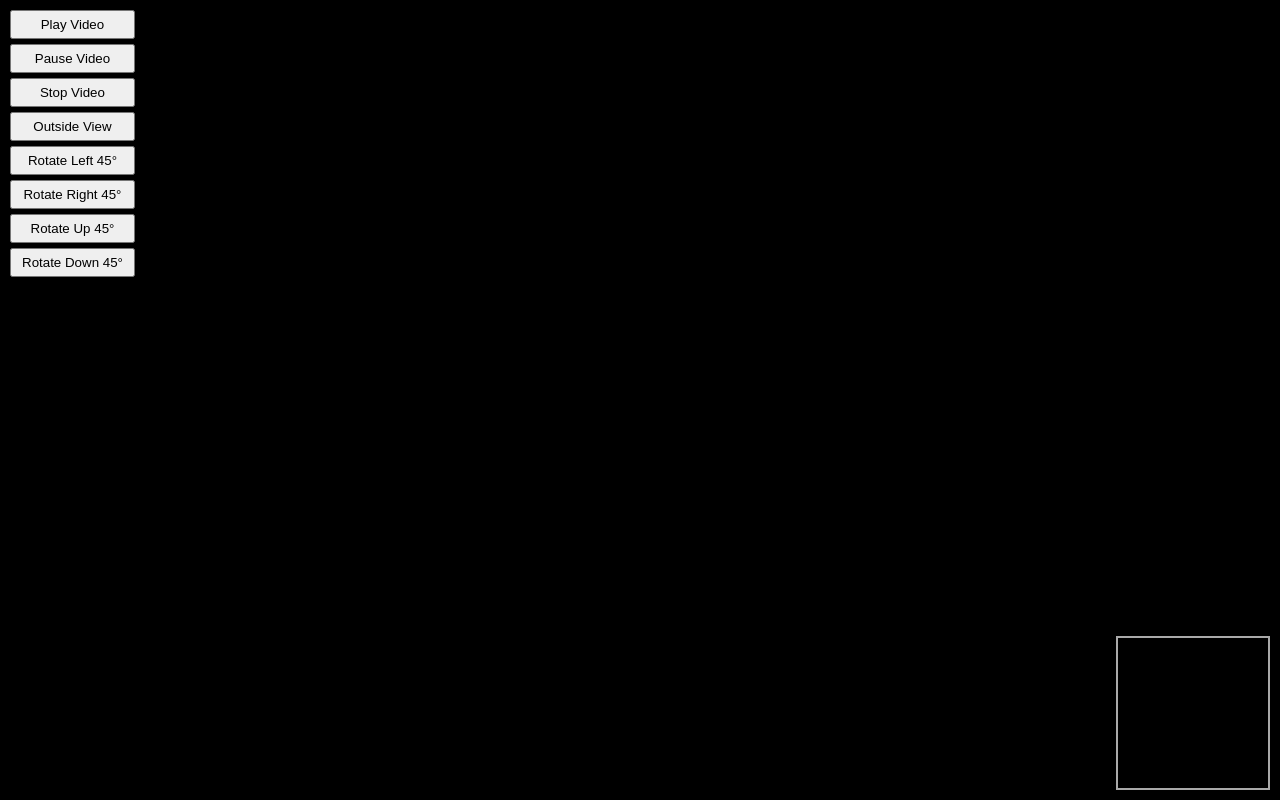
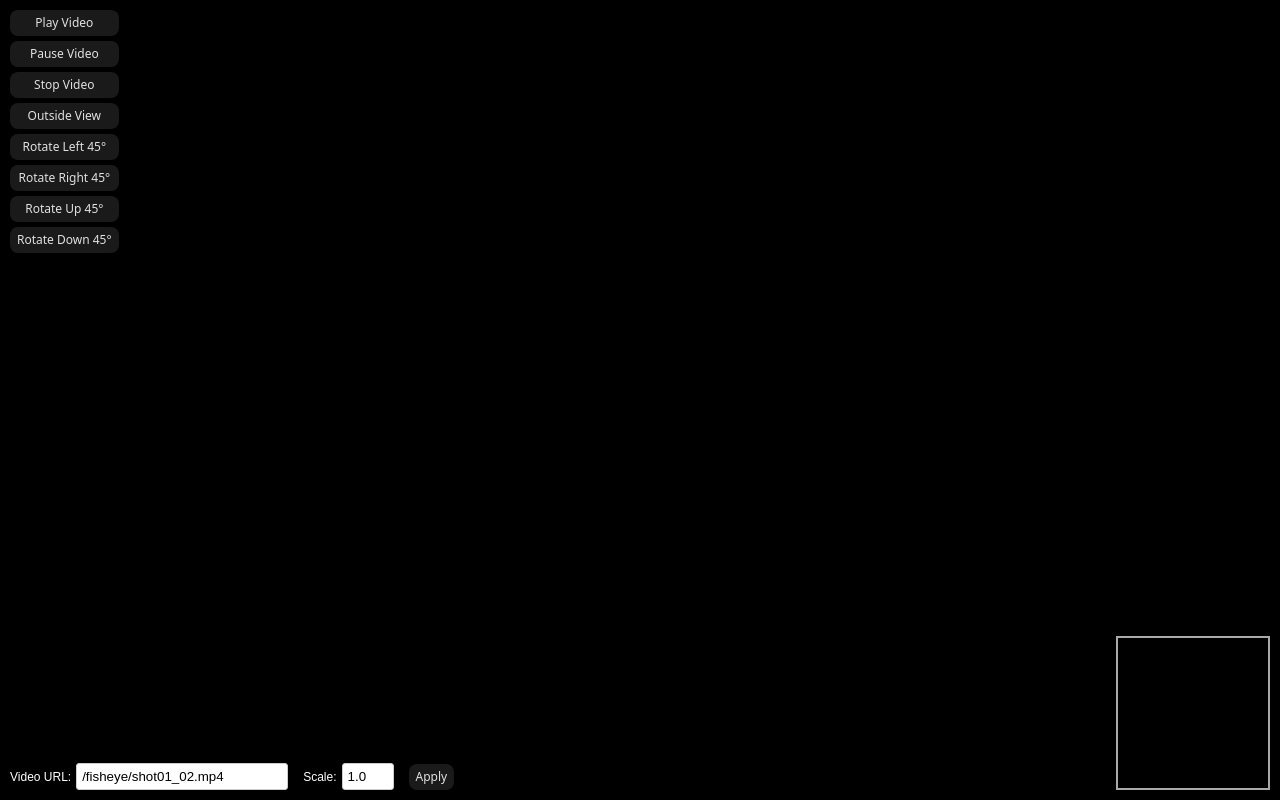
Before and after one commit to jquintanilla4/DomeSim_threejs, a website built with Vite: page index.html in a window 1280 px wide. Built offline with nearby package versions, Linux system fonts and the light colour scheme; animation ran at ten frames a second.

Commit message:
feat: add dynamic video URL and UV scale controls with real-time updates

```diff
--- a/index.html
+++ b/index.html
@@ -1,18 +1,27 @@
 <!DOCTYPE html>
 <html lang="en">
+
 <head>
   <meta charset="UTF-8" />
   <meta name="viewport" content="width=device-width, initial-scale=1.0" />
   <title>Fisheye Dome Simulation</title>
-  <style>
-    body { margin: 0; }
-    canvas { display: block; }
-    #controls { position: absolute; top: 10px; left: 10px; display: flex; flex-direction: column; gap: 5px; }
-    #controls button { padding: 5px 10px; }
-  </style>
+  <link rel="stylesheet" href="src/style.css">
 </head>
+
 <body>
   <div id="controls"></div>
+  <div id="dynamicControls">
+    <div>
+      <label for="videoUrlInput">Video URL:</label>
+      <input type="text" id="videoUrlInput" value="/fisheye/shot01_02.mp4">
+    </div>
+    <div>
+      <label for="scaleInput">Scale:</label>
+      <input type="number" id="scaleInput" value="1.0" step="0.1">
+    </div>
+    <button id="updateSettingsButton">Apply</button>
+  </div>
   <script type="module" src="/src/main.js"></script>
 </body>
+
 </html>
--- a/src/main.js
+++ b/src/main.js
@@ -1,5 +1,12 @@
 import * as THREE from 'three';
 import { OrbitControls } from 'three/examples/jsm/controls/OrbitControls';
+
+// Get references to the dynamic control elements
+const videoUrlInput = document.getElementById('videoUrlInput');
+const scaleInput = document.getElementById('scaleInput');
+const updateSettingsButton = document.getElementById('updateSettingsButton');
+let currentScale = 1.0; // Default scale, will be updated from input
+let initialUvsSet = false; // Flag to ensure UVs are set at least once
 
 // Create the scene
 const scene = new THREE.Scene();
@@ -34,10 +41,8 @@ miniScene.add(miniCamera);
 
 // Create a video element
 const video = document.createElement('video');
-video.src = '/fisheye/shot01_02.mp4'; // Replace with desired video's file path
 video.loop = true;
-video.muted = true;
-video.play().catch(err => console.warn('Video autoplay prevented', err));
+video.muted = true; // Important for autoplay policies
 
 // Create a video texture
 const texture = new THREE.VideoTexture(video);
@@ -48,22 +53,92 @@ texture.format = THREE.RGBFormat;
 // Create a sphere geometry for the dome
 const geometry = new THREE.SphereGeometry(100, 64, 64, 0, Math.PI * 2, 0, Math.PI / 2);
 
-// Adjust UVs for fisheye mapping with a scale factor
-const scale = 1.0; // Adjust this value, e.g., 1.5, 2.0, etc., to stretch the 2D texture on 3D geometry
+// Function to update UV scaling
+function updateUVScaling(newScaleValue) {
+  currentScale = newScaleValue;
   const positions = geometry.attributes.position.array;
   const uvs = geometry.attributes.uv.array;
   const radius = 100;
+
   for (let i = 0; i < positions.length; i += 3) {
     const x = positions[i];
     const y = positions[i + 1];
     const z = positions[i + 2];
     const phi = Math.acos(y / radius);
     const theta = Math.atan2(z, x);
-  const r = (phi / (Math.PI / 2)) * scale * 0.5; // means, r = (phi / (Math.PI / 2)) * 0.25, at phi=π/2, r=0.25
+    const r = (phi / (Math.PI / 2)) * currentScale * 0.5;
     const u = 0.5 + r * Math.cos(theta);
     const v = 0.5 + r * Math.sin(theta);
     uvs[(i / 3) * 2] = u;
     uvs[(i / 3) * 2 + 1] = v;
+  }
+  geometry.attributes.uv.needsUpdate = true;
+  initialUvsSet = true;
+  console.log('UVs updated with scale:', currentScale);
+}
+
+// Function to update video source and scale from input fields
+function updateVideoAndScale() {
+  let scaleToApply = currentScale;
+
+  if (scaleInput) {
+    if (scaleInput.value.trim() !== "") {
+      const parsedScale = parseFloat(scaleInput.value);
+      if (!isNaN(parsedScale) && parsedScale > 0) {
+        scaleToApply = parsedScale;
+      } else {
+        console.warn(`Invalid scale value: "${scaleInput.value}". Using previous/default scale: ${currentScale}.`);
+        scaleInput.value = currentScale;
+        scaleToApply = currentScale;
+      }
+    } else {
+      console.warn(`Scale input is empty. Using previous/default scale: ${currentScale}.`);
+      scaleInput.value = currentScale;
+    }
+  } else {
+    console.warn("Scale input element not found. Using default scale:", currentScale);
+  }
+
+  if (currentScale !== scaleToApply || !initialUvsSet) {
+    updateUVScaling(scaleToApply);
+  }
+
+  if (videoUrlInput) {
+    const newVideoUrl = videoUrlInput.value.trim();
+    if (newVideoUrl) {
+      const absoluteNewVideoUrl = new URL(newVideoUrl, document.baseURI).href;
+      if (video.currentSrc !== absoluteNewVideoUrl) {
+        console.log('Attempting to update video source to:', newVideoUrl);
+        video.src = newVideoUrl;
+        video.load();
+        video.play().catch(err => console.warn('Video autoplay prevented for new source:', err));
+      }
+    } else if (video.src && video.currentSrc !== "") {
+      console.log("Video URL input cleared. Current video source remains:", video.src);
+    }
+  } else {
+    console.warn("Video URL input element not found.");
+  }
+}
+
+// Add event listener for the update button
+if (updateSettingsButton) {
+  updateSettingsButton.addEventListener('click', updateVideoAndScale);
+} else {
+  console.error("Update settings button not found.");
+}
+
+// Initial call to set video source, scale, and calculate UVs
+updateVideoAndScale();
+
+// If after the first attempt, the video source is still not set (e.g., input was empty)
+// default video will be played from placeholder
+if (!video.currentSrc && videoUrlInput && videoUrlInput.placeholder && videoUrlInput.placeholder.trim() !== "") {
+  console.log('No video URL provided, attempting to load from placeholder:', videoUrlInput.placeholder);
+  videoUrlInput.value = videoUrlInput.placeholder;
+  updateVideoAndScale();
+} else if (!video.currentSrc) {
+  console.log('No video URL provided and no placeholder found.');
 }
 
 // Create miniDome for the minimap, add to miniScene
--- a/src/style.css
+++ b/src/style.css
@@ -18,6 +18,7 @@ a {
   color: #646cff;
   text-decoration: inherit;
 }
+
 a:hover {
   color: #535bf2;
 }
@@ -48,9 +49,11 @@ h1 {
   will-change: filter;
   transition: filter 300ms;
 }
+
 .logo:hover {
   filter: drop-shadow(0 0 2em #646cffaa);
 }
+
 .logo.vanilla:hover {
   filter: drop-shadow(0 0 2em #f7df1eaa);
 }
@@ -66,20 +69,26 @@ h1 {
 button {
   border-radius: 8px;
   border: 1px solid transparent;
-  padding: 0.6em 1.2em;
-  font-size: 1em;
+  padding: 3px 6px;
+  font-size: 0.75em;
   font-weight: 500;
   font-family: inherit;
   background-color: #1a1a1a;
+  color: rgba(255, 255, 255, 0.87);
   cursor: pointer;
   transition: border-color 0.25s;
+  text-decoration: none;
+  line-height: 1.5;
 }
+
 button:hover {
   border-color: #646cff;
 }
+
 button:focus,
 button:focus-visible {
-  outline: 4px auto -webkit-focus-ring-color;
+  border-color: #646cff;
+  outline: none;
 }
 
 @media (prefers-color-scheme: light) {
@@ -87,10 +96,74 @@ button:focus-visible {
     color: #213547;
     background-color: #ffffff;
   }
+
   a:hover {
     color: #747bff;
   }
-  button {
-    background-color: #f9f9f9;
-  }
 }
+
+/* Styles moved from index.html */
+body {
+  /* Overriding display:flex and place-items:center from existing body rule if not desired for canvas app */
+  /* margin: 0; is already present in the existing body rule, but added here for completeness of moved styles */
+  margin: 0;
+  /* display: block; /* or whatever is appropriate if flex is not needed */
+}
+
+canvas {
+  display: block;
+}
+
+#controls {
+  position: absolute;
+  top: 10px;
+  left: 10px;
+  display: flex;
+  flex-direction: column;
+  gap: 5px;
+}
+
+#dynamicControls {
+  position: absolute;
+  bottom: 10px;
+  left: 10px;
+  background-color: transparent;
+  padding: 0;
+  border-radius: 0;
+  display: flex;
+  flex-direction: row;
+  align-items: center;
+  gap: 15px;
+}
+
+#dynamicControls>div {
+  display: flex;
+  flex-direction: row;
+  align-items: center;
+  gap: 5px;
+}
+
+#dynamicControls label {
+  margin-bottom: 0;
+  font-family: sans-serif;
+  font-size: 12px;
+  color: #fff;
+  text-shadow: 1px 1px 2px rgba(0, 0, 0, 0.7);
+}
+
+#dynamicControls input {
+  padding: 5px;
+  border: 1px solid #ccc;
+  border-radius: 3px;
+  margin-bottom: 0;
+}
+
+#videoUrlInput {
+  width: 200px;
+  /* Make Video URL input longer */
+}
+
+#scaleInput {
+  width: 40px;
+  /* Make Scale input shorter, suitable for numbers */
+}
```
Also changed, not shown: README.md (added). Lines whose indentation alone changed are shown as unchanged.
